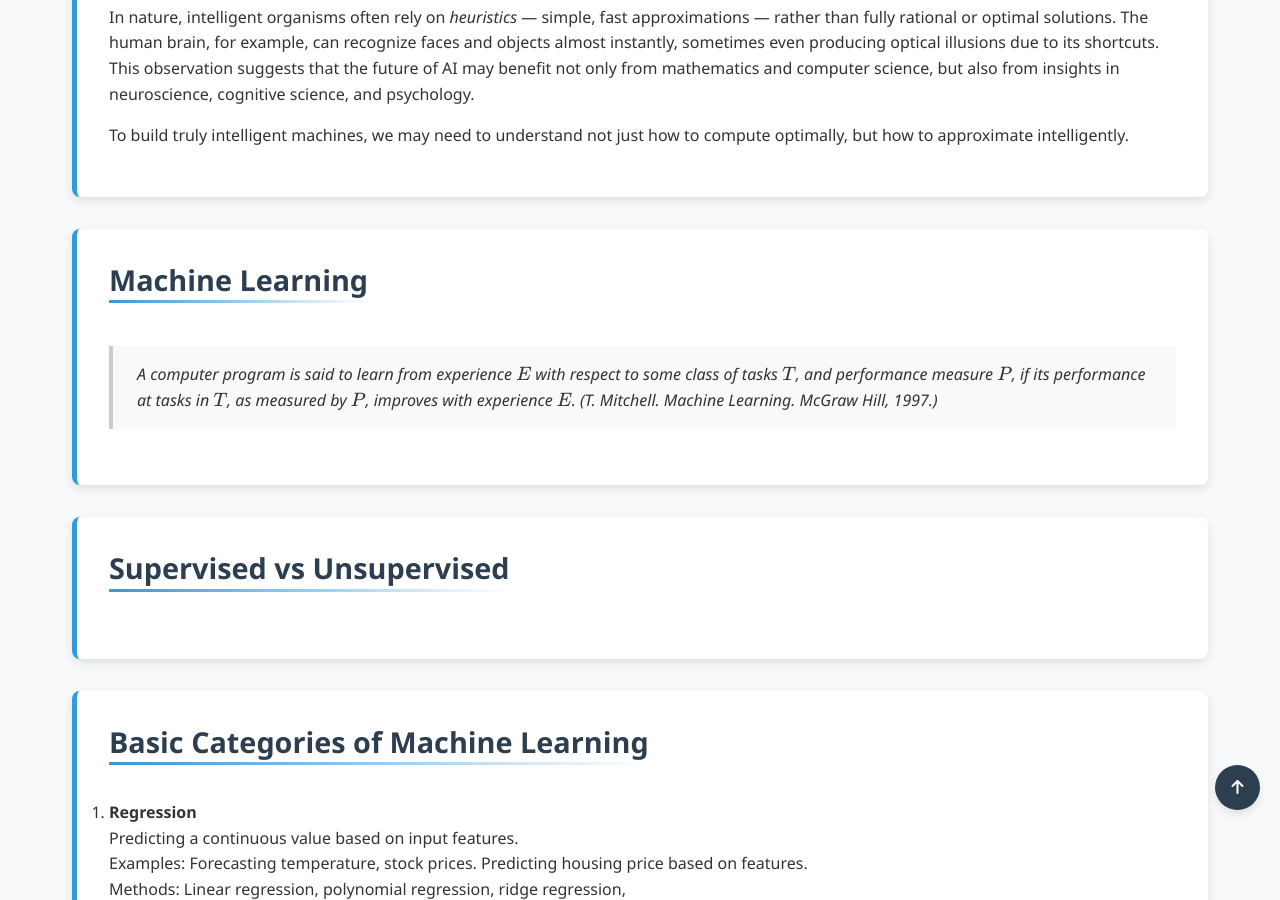
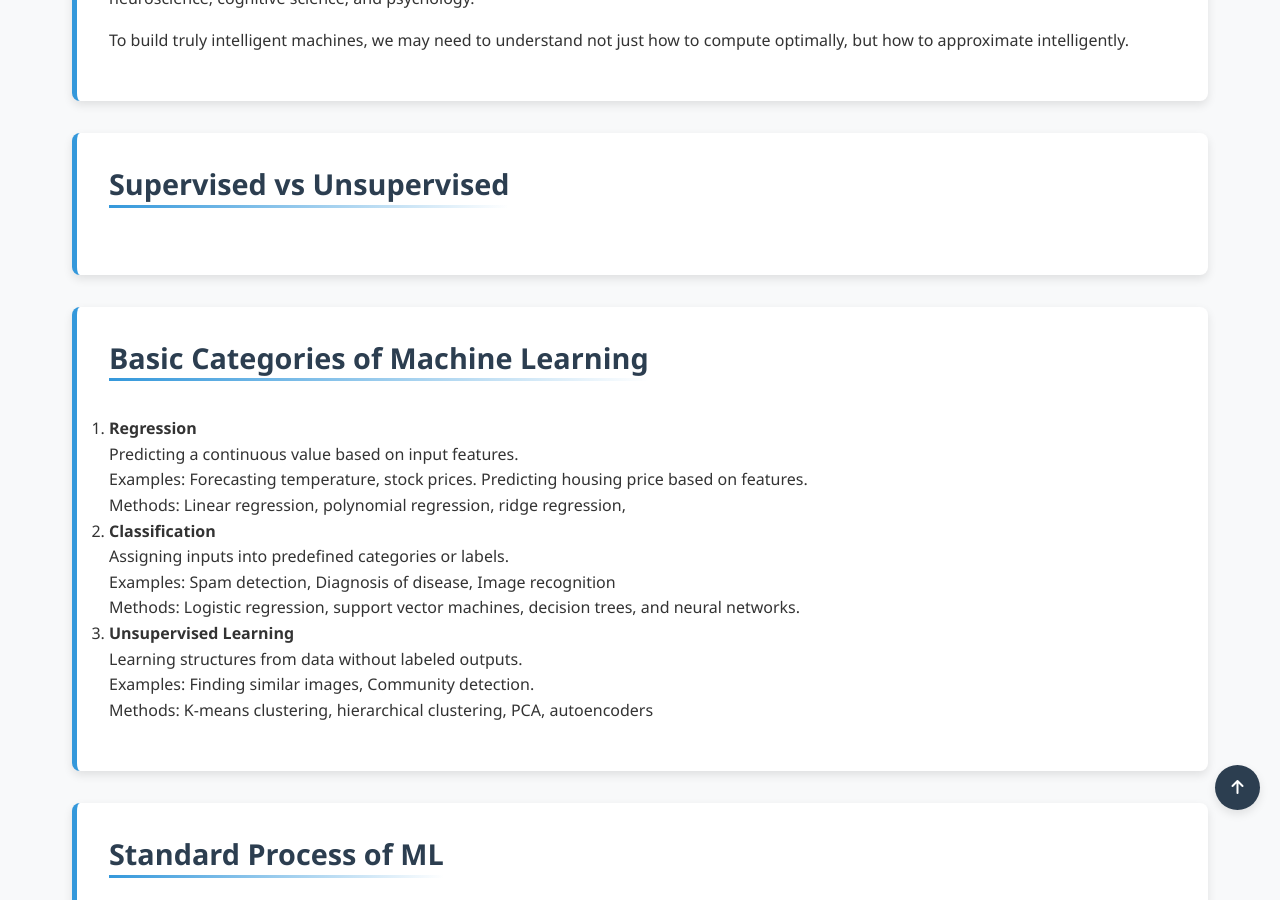
Before and after one commit to Yusukey01/yusukey01.github.io, a Jekyll site: the page built from Mathematics/Machine_learning/intro_ml.html, in a window 1280 px wide and 900 px high, scrolled down 1631 px. Built offline with Jekyll 4.4.1, drawn with Linux system fonts in a browser that asks for light colours.

Commit message:
making Section IV Machine learning

```diff
--- a/Mathematics/Machine_learning/intro_ml.html
+++ b/Mathematics/Machine_learning/intro_ml.html
@@ -16,7 +16,6 @@ uses_python: false
 
         <div class="topic-nav">
             <a href="#intro">The Law of Intelligence</a></li>
-            <a href="#ML">Machine Learning</a></li>
             <a href="#sup">Supervised vs Unsupervised</a>
             <a href="#basic">Basic Categories of ML</a>
             <a href="#process">Standard Process of ML</a>
@@ -60,11 +59,11 @@ uses_python: false
                     A widely cited formal definition of machine learning comes from computer scientist Tom M. Mitchell:
                  </p>
 
-                <blockquote>
+                <div class ="blockquote">
                     A computer program is said to learn from experience \(E\), with respect to some class of tasks \(T\) and
                     performance measure \(P\), if its performance at tasks in \(T\), as measured by \(P\), improves with experience \(E\).
                     <small>(T. Mitchell, <em>Machine Learning</em>, McGraw Hill, 1997)</small>
-                </blockquote>
+                </div>
 
                 <p>
                 One branch of machine learning, called <strong>deep learning</strong>, uses large neural networks inspired by the brain to perform complex
@@ -89,18 +88,6 @@ uses_python: false
                 To build truly intelligent machines, we may need to understand not just how to compute optimally, but how to approximate intelligently.
                 </p>
 
-            </section>
-
-            <section id="ML" class="section-content">
-                <h2>Machine Learning</h2>
-                <p>
-                    <blockquote class="gray-bg">
-                        A computer program is said to learn from experience \(E\) with respect to some class of tasks \(T\), and
-                        performance measure \(P\), if its performance at tasks in \(T\), as measured by \(P\), improves with
-                        experience \(E\).
-                        (T. Mitchell. Machine Learning. McGraw Hill,  1997.)
-                    </blockquote>
-                </p>
             </section>
 
             <section id="sup" class="section-content">
```
